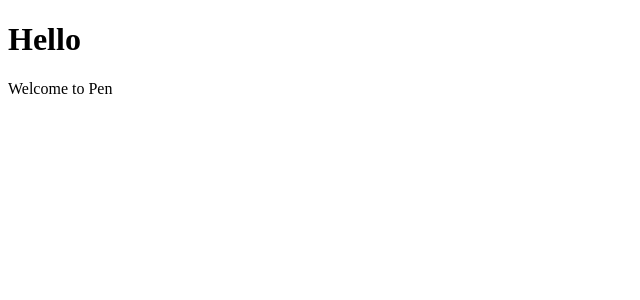
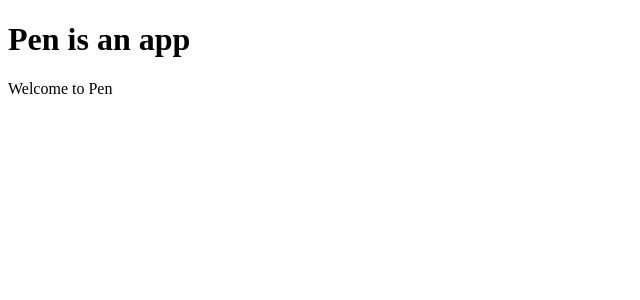
Before and after one commit to magdalanychase/pen, a SvelteKit app: page / in a window 1280 px wide. Shown: the top 300 px of the page, without its empty margins (0-640 px from the left). Built offline with nearby package versions, Linux system fonts and the light colour scheme.

Commit message:
Update +page.svelte

```diff
--- a/src/routes/+page.svelte
+++ b/src/routes/+page.svelte
@@ -1,2 +1,2 @@
-<h1>Hello</h1>
+<h1>Pen is an app</h1>
 <p>Welcome to Pen</p>
```
